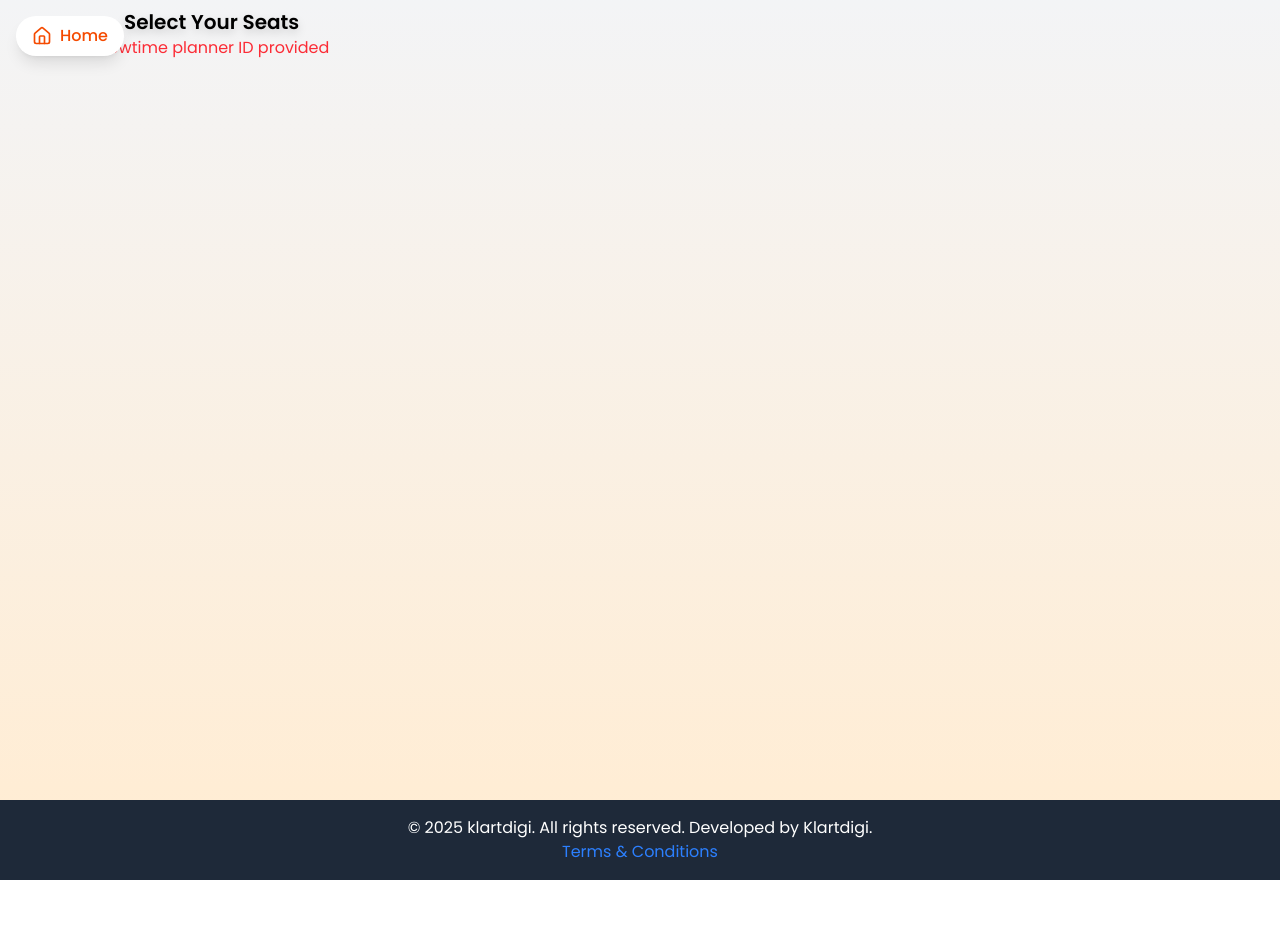
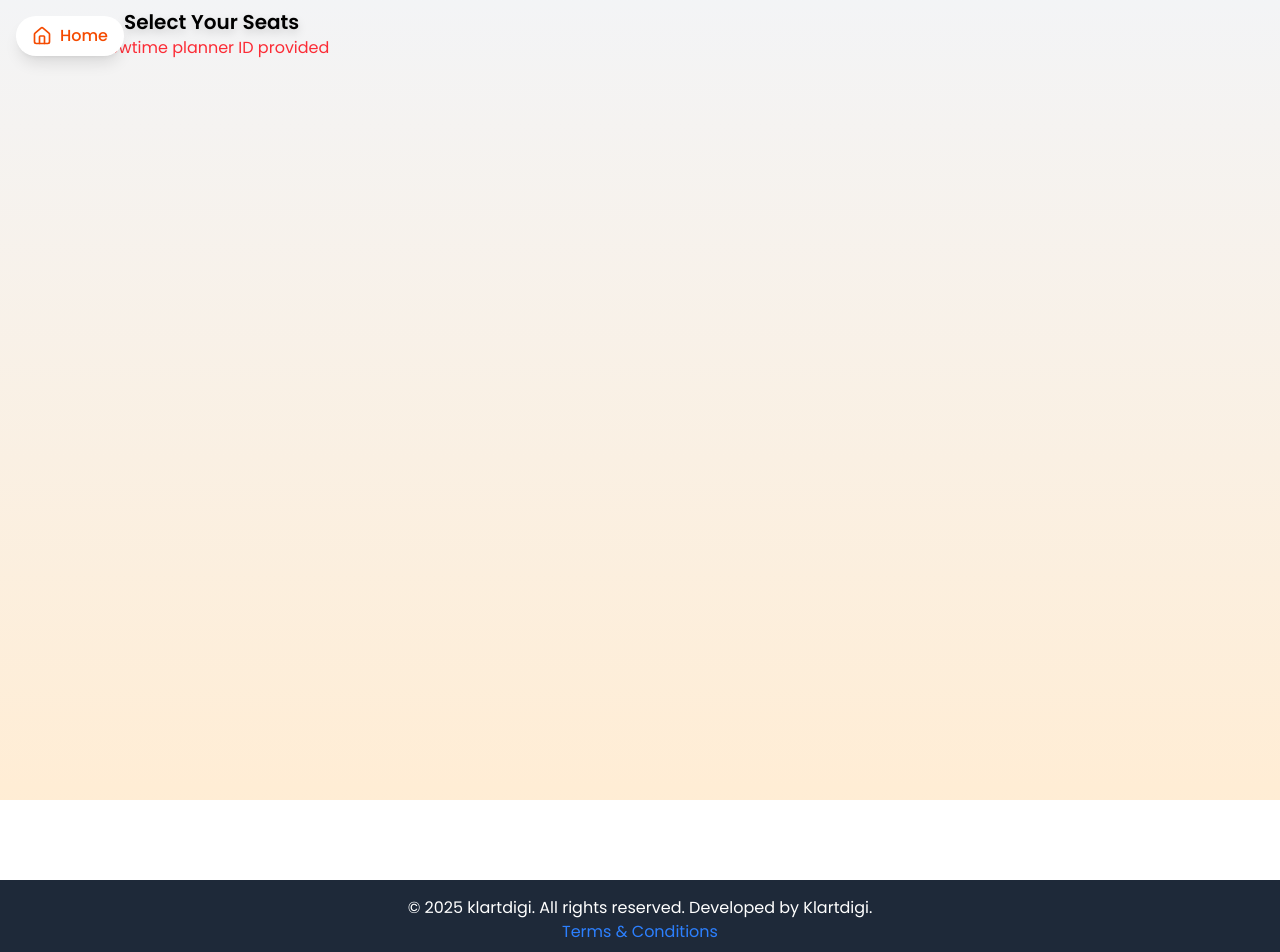
Before and after one commit to Klartdigi-Senthil-theatre/Website, a React (Vite) app: page /select-seats in a window 1280 px wide. Shown: the top 952 px of the page. Before the commit the page ends 880 px from the top, so only its background shows below. Built offline with nearby package versions, Linux system fonts and the light colour scheme.

Commit message:
fix: footer overlap issue fix

```diff
--- a/src/routes/AppRouter.jsx
+++ b/src/routes/AppRouter.jsx
@@ -20,7 +20,7 @@ function App() {
           </Routes>
         </div>
         {/* <Footer /> */}
-          <div className="bg-gray-800 text-white text-center p-4">
+          <div className="bg-gray-800 text-white text-center p-4 mt-20">
             <p>&copy; 2025 klartdigi. All rights reserved. Developed by Klartdigi.</p>
             <p className="text-blue-500">
               <Link
```
